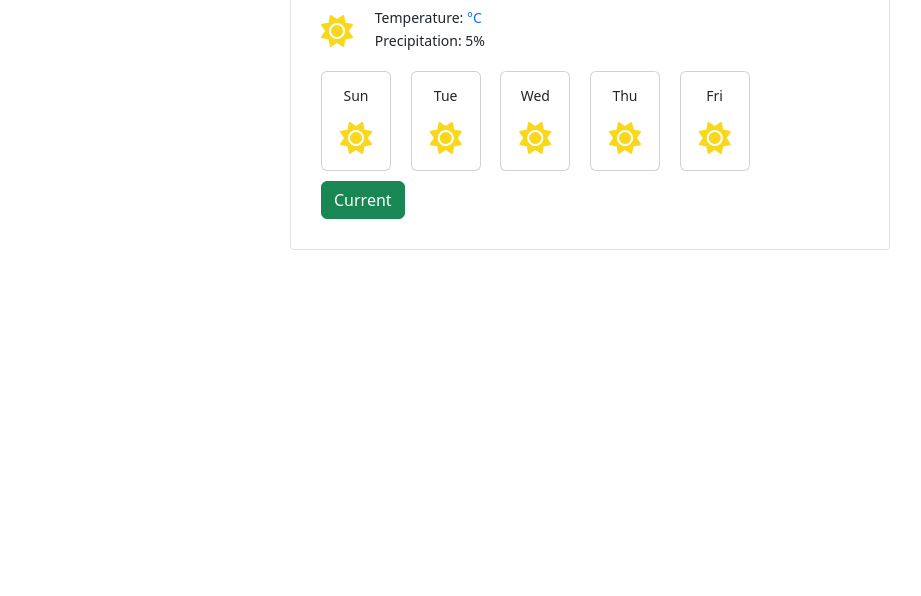
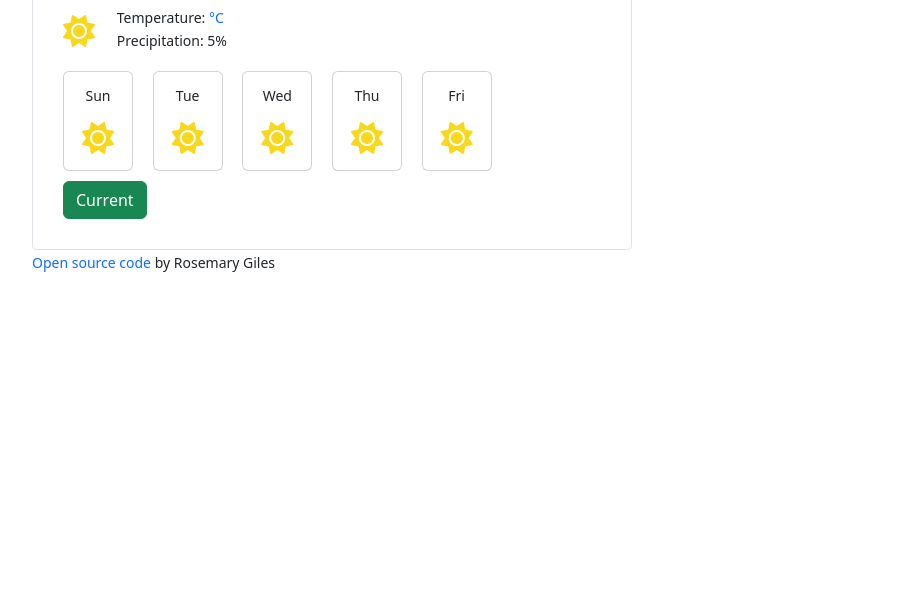
Before and after one commit to rgiles031/weather-app, a plain HTML site: page index.html in a window 1280 px wide. Shown: the part 204-800 px from the top of the page, without its empty margins (50-971 px from the left). Drawn offline with nearby package versions, Linux system fonts and the light colour scheme.

Commit message:
added footer

```diff
--- a/index.html
+++ b/index.html
@@ -86,8 +86,13 @@
         </div>
         <button class="btn btn-success" id="current-click">Current</button>
       </div>
+      <span class="footer"
+        ><a href="https://github.com/rgiles031/weather-app" target="_blank"
+          >Open source code</a
+        >
+        by Rosemary Giles</span
+      >
     </div>
-
     <script src="src/index.js"></script>
   </body>
 </html>
--- a/src/styles.css
+++ b/src/styles.css
@@ -26,7 +26,6 @@ a {
   padding: 30px;
   border-radius: 4px;
   display: block;
-  margin: 0 auto;
   margin-top: 30px;
 }
 
@@ -63,3 +62,8 @@ a {
 .card:hover {
   color: #f9d71c;
 }
+
+.footer {
+  font-size: 14px;
+  margin-top: 2px;
+}
```
